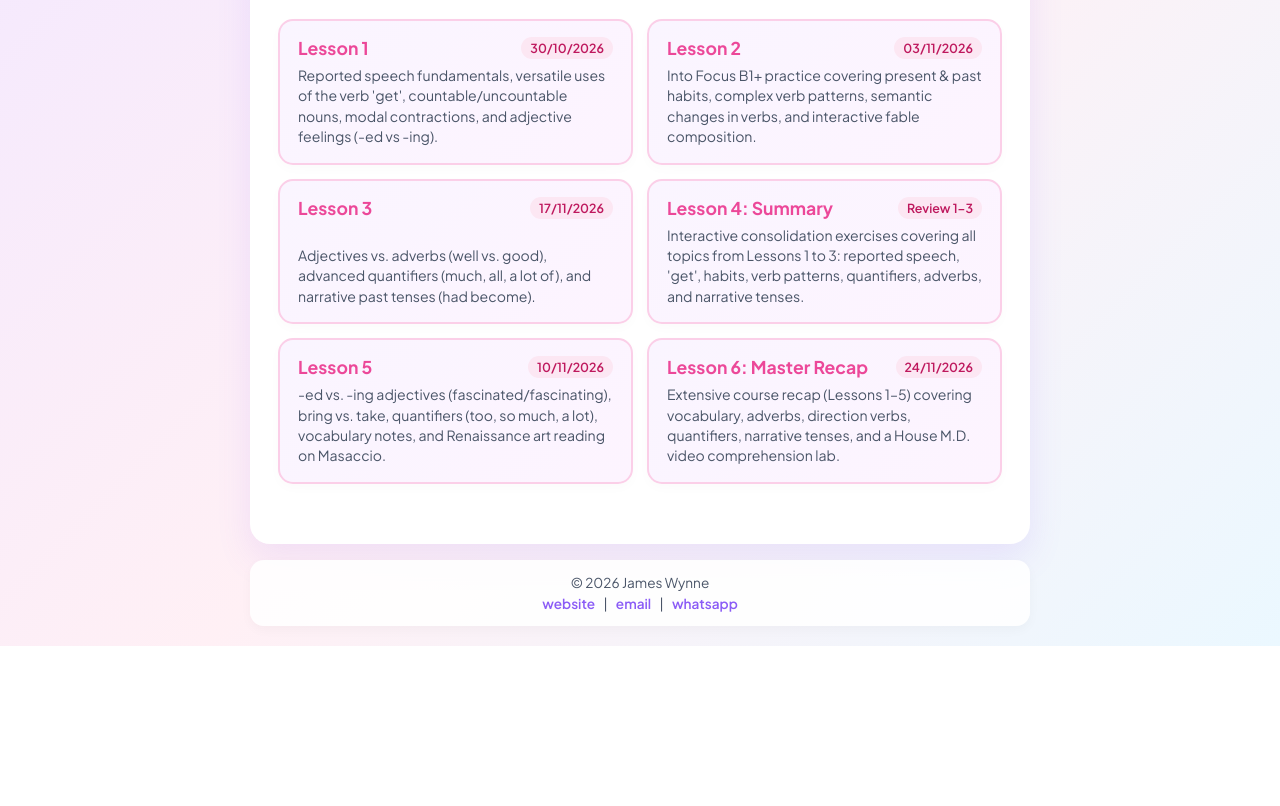
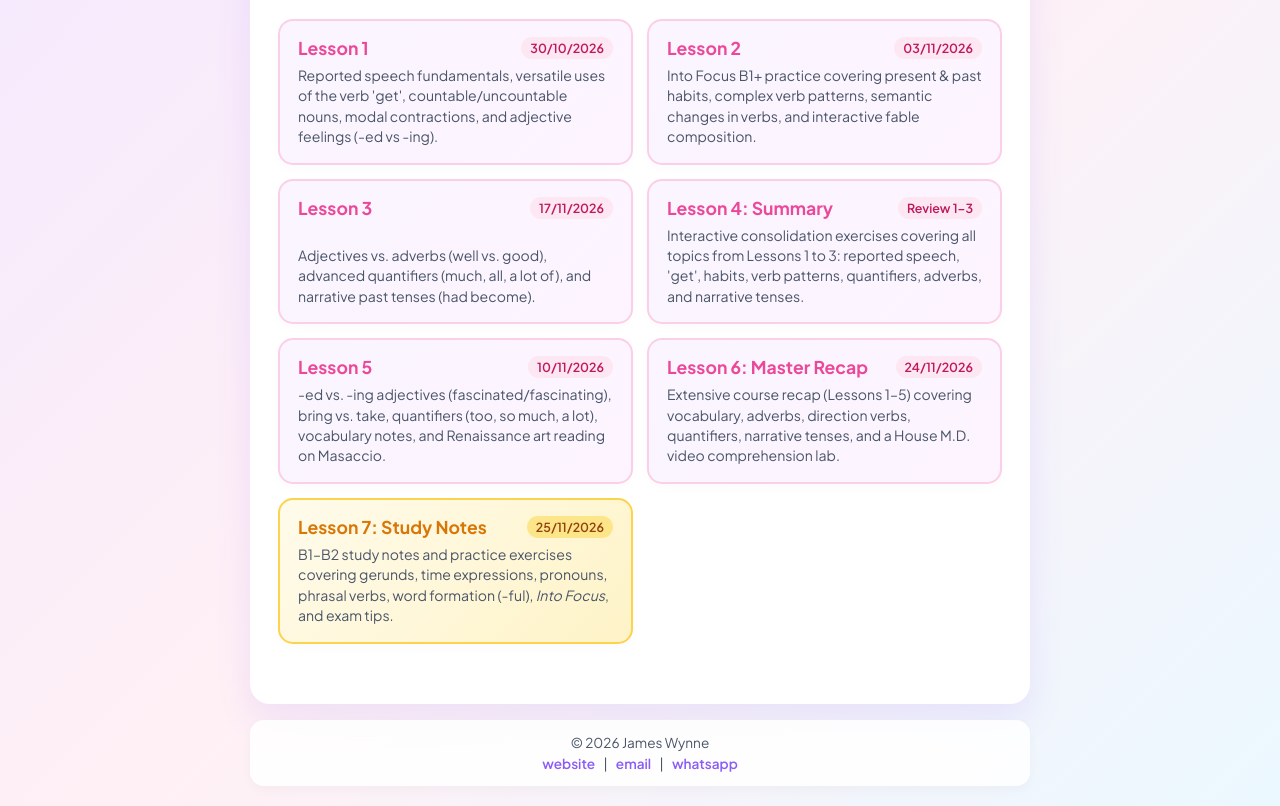
Before and after one commit to jiwynne72-tech/giorgia_student, a plain HTML site: page index.html in a window 1280 px wide. Shown: the part 229-1035 px from the top of the page. Before the commit the page ends 875 px from the top, so only its background shows below. Drawn offline with Linux system fonts and the light colour scheme.

Commit message:
new lesson for 1/12

```diff
--- a/index.html
+++ b/index.html
@@ -15,6 +15,7 @@
             --primary-purple: #8b5cf6;
             --primary-pink: #ec4899;
             --summary-teal: #0d9488;
+            --notes-amber: #d97706;
             --text-main: #2d3748;
             --text-muted: #4a5568;
             --card-bg: #ffffff;
@@ -172,6 +173,26 @@
             color: #0f766e;
         }
 
+        /* Distinct Amber Card Styling for 7giorgia.html */
+        .lesson-card.notes-card {
+            background: linear-gradient(135deg, #fffbeb, #fef3c7);
+            border-color: #fcd34d;
+        }
+
+        .lesson-card.notes-card:hover {
+            border-color: var(--notes-amber);
+            box-shadow: 0 8px 20px rgba(217, 119, 6, 0.18);
+        }
+
+        .lesson-card.notes-card h2 {
+            color: var(--notes-amber);
+        }
+
+        .lesson-card.notes-card h2 span {
+            background: #fde68a;
+            color: #92400e;
+        }
+
         footer {
             text-align: center;
             padding: 14px;
@@ -251,6 +272,11 @@
             <h2>Lesson 6: Master Recap <span>24/11/2026</span></h2>
             <p>Extensive course recap (Lessons 1–5) covering vocabulary, adverbs, direction verbs, quantifiers, narrative tenses, and a House M.D. video comprehension lab.</p>
         </a>
+
+        <a href="7giorgia.html" class="lesson-card notes-card">
+            <h2>Lesson 7: Study Notes <span>25/11/2026</span></h2>
+            <p>B1–B2 study notes and practice exercises covering gerunds, time expressions, pronouns, phrasal verbs, word formation (-ful), <em>Into Focus</em>, and exam tips.</p>
+        </a>
     </div>
 </div>
 
```
